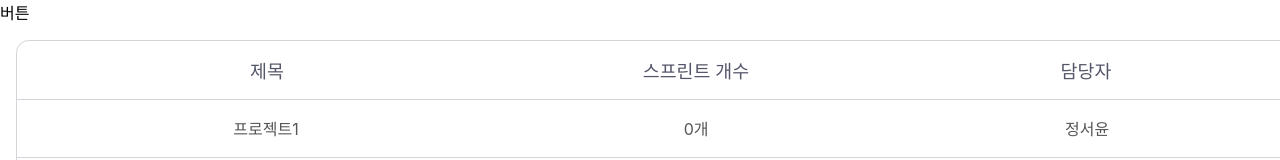
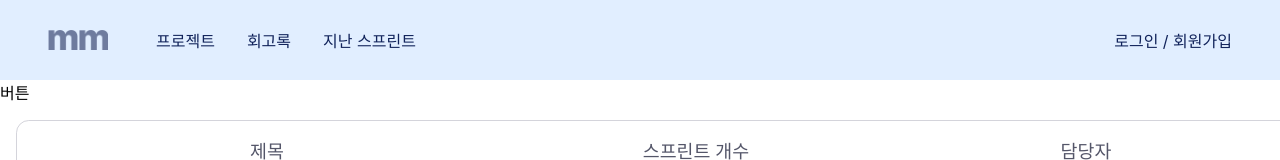
Before and after one commit to jnu-sf-engineering/frontend, a React (Create React App) app: page /yunn in a window 1280 px wide. Shown: the top 160 px of the page. Built offline with nearby package versions, Linux system fonts and the light colour scheme.

Commit message:
feat: NavBar 컴포넌트 구현

```diff
--- a/src/App.tsx
+++ b/src/App.tsx
@@ -2,6 +2,9 @@ import './App.css';
 import { BrowserRouter, Route, Routes } from 'react-router-dom';
 import Yunn from './pages/Yunn';
 import Klomachenko from './pages/Klomachenko';
+import Project from './pages/Project';
+import Retro from './pages/Retro';
+import LastSprint from './pages/LastSprint';
 
 function App() {
   return (
@@ -10,6 +13,9 @@ function App() {
         <Routes>
           <Route path='/yunn' element={<Yunn />} />
           <Route path='/min' element={<Klomachenko />} />
+          <Route path='/project' element={<Project />} />
+          <Route path='/retro' element={<Retro />} />
+          <Route path='/lastsprint' element={<LastSprint />} />
         </Routes>
       </BrowserRouter>
     </>
--- /dev/null
+++ b/src/components/NavBar.tsx
@@ -0,0 +1,82 @@
+import styled from '@emotion/styled'
+import { Link } from 'react-router-dom'
+import LogoImg from '../assets/logo_se.png'
+import { useEffect, useState } from 'react'
+
+const NavBar = () => {
+
+  const [isLogin, setIsLogin] = useState(false)
+  const accessToken = localStorage.getItem('token')
+
+  useEffect(() => {
+    if (accessToken) {
+      setIsLogin(true)
+    }
+  }, [accessToken])
+
+
+  return (
+    <NavWrapper>
+      <LeftMenu>
+        <Logo src={LogoImg} width={60}/>
+        <StyledLink to='/project'><NavItem>프로젝트</NavItem></StyledLink>
+        <StyledLink to='/retro'><NavItem>회고록</NavItem></StyledLink>
+        <StyledLink to='/lastsprint'><NavItem>지난 스프린트</NavItem></StyledLink>
+      </LeftMenu>
+      <RightMenu>
+        {isLogin ? <StyledLink to='mypage'>seoyun님</StyledLink> : <StyledLink to='login'>로그인 / 회원가입</StyledLink>}
+      </RightMenu>
+    </NavWrapper>
+  )
+}
+
+const NavWrapper = styled.div`
+  width: 100%;
+  height: 5rem;
+  background-color: #E1EEFF;
+  display: flex;
+  flex-direction: row;
+  align-items: center;
+  color: #11235B;
+  justify-content: space-between;
+`
+
+const LeftMenu = styled.div`
+  display: flex;
+  flex-direction: row;
+  align-items: center;
+`
+
+const StyledLink = styled(Link)`
+text-decoration: none;
+  color: inherit;
+
+  &:visited {
+    color: inherit;
+  }
+
+  &:hover {
+    text-decoration: none;
+  }
+
+  &:active {
+    color: inherit;
+  }
+`
+
+const Logo = styled.img`
+  padding-left: 3rem;
+  padding-right: 2rem;
+`
+
+const NavItem = styled.div`
+  margin: 1rem;
+`
+
+const RightMenu = styled.div`
+  display: flex;
+  justify-content: flex-end;
+  padding: 3rem;
+`
+
+export default NavBar
--- /dev/null
+++ b/src/pages/LastSprint.tsx
@@ -0,0 +1,9 @@
+import React from 'react'
+
+const LastSprint = () => {
+  return (
+    <div>LastSprint</div>
+  )
+}
+
+export default LastSprint
--- /dev/null
+++ b/src/pages/Project.tsx
@@ -0,0 +1,9 @@
+import React from 'react'
+
+const Project = () => {
+  return (
+    <div>Project</div>
+  )
+}
+
+export default Project
--- /dev/null
+++ b/src/pages/Retro.tsx
@@ -0,0 +1,9 @@
+import React from 'react'
+
+const Retro = () => {
+  return (
+    <div>Retro</div>
+  )
+}
+
+export default Retro
--- a/src/pages/Yunn.tsx
+++ b/src/pages/Yunn.tsx
@@ -3,6 +3,7 @@ import MarkdownViewer from "../components/MarkdownViewer";
 import ProjectList from "../components/ProjectList";
 import styled from "@emotion/styled";
 import ProjectCreateModal from "../components/ProjectCreateModal";
+import NavBar from "../components/NavBar";
 
 const Yunn = () => {
   const mdText = '# 안녕하세요'
@@ -19,6 +20,7 @@ const Yunn = () => {
   }
   return (
     <>
+      <NavBar />
       <Btn onClick={handleCreateProject}>버튼</Btn>
       <ProjectCreateModal isOpen={isModalOpen} onClose={handleModalClose} />
       <ProjectList />
```
Also changed, not shown: src/assets/logo_se.png (added).
